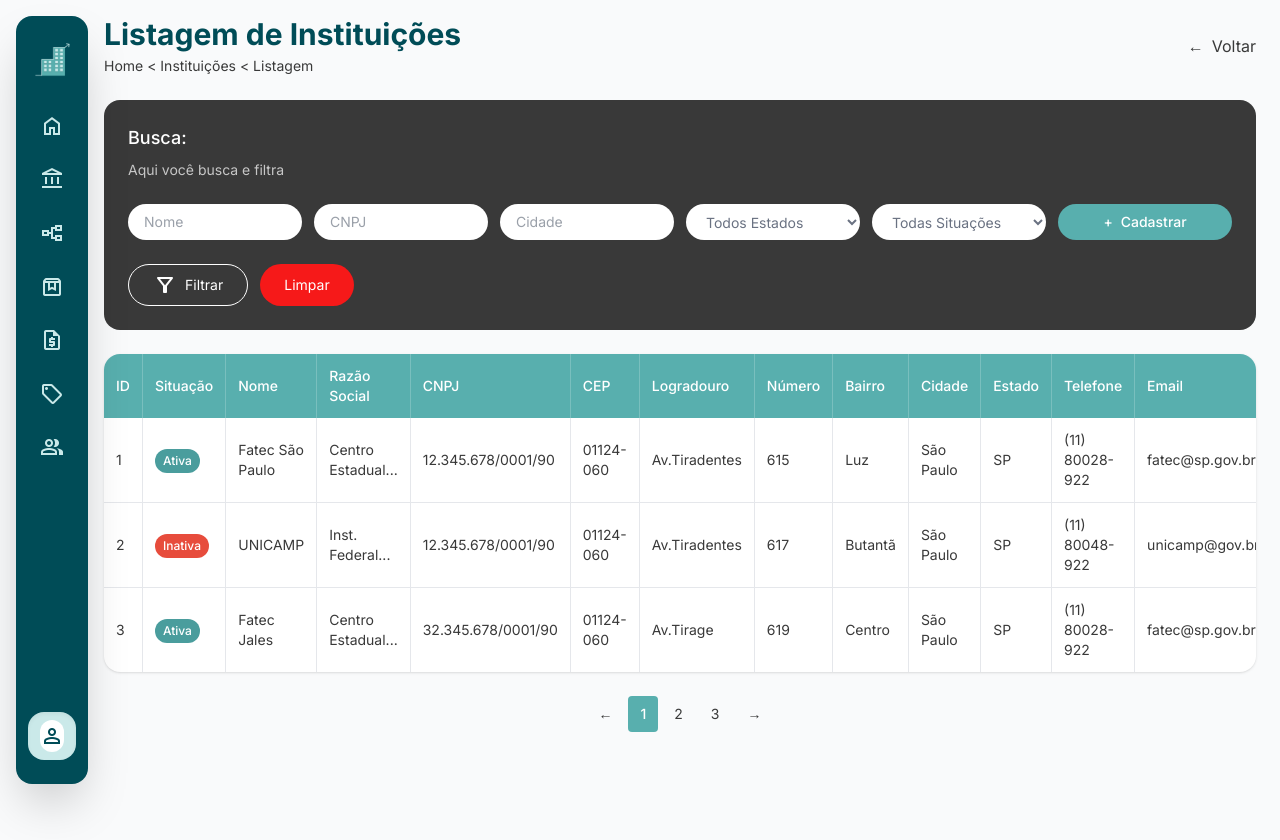
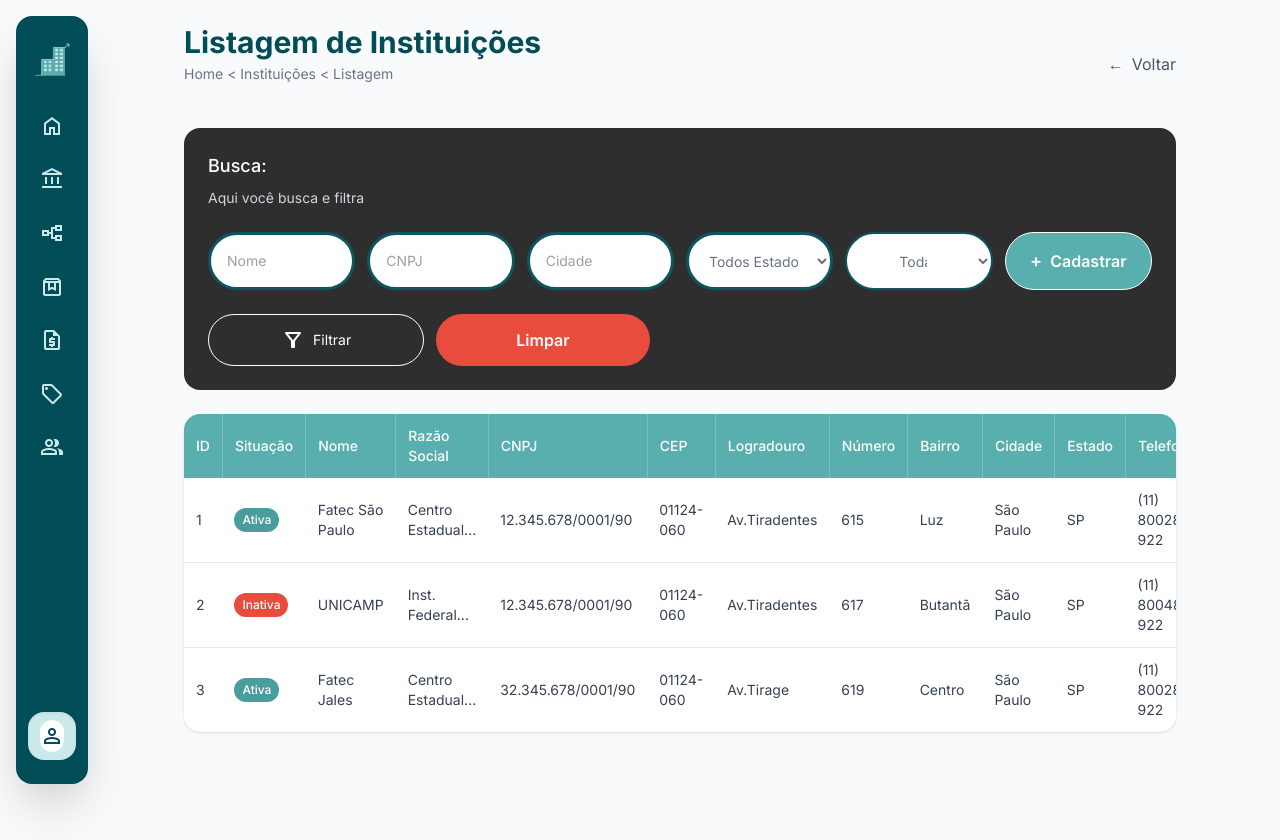
Before and after one commit to Fatec-ADS-AMS2025/civitas-frontend, a Next.js app in the folder civitas-frontend/: page /dashboard/instituicoes in a window 1280 px wide. Built offline with nearby package versions, Linux system fonts and the light colour scheme.

Commit message:
:ok_hand: Alterações para ficar na padronização com o prototipo lista de Instituições

```diff
--- a/civitas-frontend/src/app/dashboard/instituicoes/page.tsx
+++ b/civitas-frontend/src/app/dashboard/instituicoes/page.tsx
@@ -98,53 +98,53 @@ export default function InstituicoesPage() {
   }
 
   return (
-    <div className="min-h-screen bg-gray-50 font-sans">
+    <div className="min-h-screen bg-transparent font-sans px-6 sm:px-10 lg:px-20 py-6 sm:py-10 lg:py-2">
       {/* Header */}
       <div className="flex flex-col sm:flex-row justify-between items-start sm:items-center mb-6 gap-4">
         <div>
-          <h1 className="text-2xl md:text-3xl font-bold civitas-teal-dark">Listagem de Instituições</h1>
-          <nav className="text-sm civitas-gray-dark mt-1">
+          <h1 className="text-2xl md:text-3xl font-bold text-[#004C57]">Listagem de Instituições</h1>
+          <nav className="text-sm text-gray-500 mt-1 mb-5">
             Home &lt; Instituições &lt; Listagem
           </nav>
         </div>
-        <button className="flex items-center civitas-gray-dark hover:text-gray-800">
+        <button className="flex items-center text-gray-600 hover:text-gray-800">
           <span className="mr-2">←</span>
           Voltar
         </button>
       </div>
 
       {/* Área de Busca e Filtros */}
-      <div className="bg-civitas-gray-dark rounded-2xl p-4 md:p-6 mb-6">
+      <div className="bg-[#2E2E2E] rounded-2xl p-4 md:p-6 mb-6">
         <h2 className="text-white text-lg font-medium mb-2">Busca:</h2>
-        <p className="civitas-gray-light text-sm mb-6">Aqui você busca e filtra</p>
+        <p className="text-gray-300 text-sm mb-6">Aqui você busca e filtra</p>
 
-        {/* Filtros - Layout responsivo */}
+        {/* Filtros */}
         <div className="grid grid-cols-1 sm:grid-cols-2 lg:grid-cols-6 gap-3 mb-6">
           <input
             type="text"
             placeholder="Nome"
             value={filtros.nome}
             onChange={(e) => handleFiltroChange('nome', e.target.value)}
-            className="px-4 py-2 rounded-full border-0 focus:ring-2 focus:ring-teal-500 outline-none text-gray-700 bg-white w-full font-sans text-sm"
+            className="px-4 py-2 rounded-full border-[3px] border-[#0D5660] focus:ring-2 focus:ring-[#0D5660] outline-none text-gray-700 bg-white w-full text-sm"
           />
           <input
             type="text"
             placeholder="CNPJ"
             value={filtros.cnpj}
             onChange={(e) => handleFiltroChange('cnpj', e.target.value)}
-            className="px-4 py-2 rounded-full border-0 focus:ring-2 focus:ring-teal-500 outline-none text-gray-700 bg-white w-full font-sans text-sm"
+            className="px-4 py-2 rounded-full border-[3px] border-[#0D5660] focus:ring-2 focus:ring-[#0D5660] outline-none text-gray-700 bg-white w-full text-sm"
           />
           <input
             type="text"
             placeholder="Cidade"
             value={filtros.cidade}
             onChange={(e) => handleFiltroChange('cidade', e.target.value)}
-            className="px-4 py-2 rounded-full border-0 focus:ring-2 focus:ring-teal-500 outline-none text-gray-700 bg-white w-full font-sans text-sm"
+            className="px-4 py-2 rounded-full border-[3px] border-[#0D5660] focus:ring-2 focus:ring-[#0D5660] outline-none text-gray-700 bg-white w-full text-sm"
           />
           <select
             value={filtros.estado}
             onChange={(e) => handleFiltroChange('estado', e.target.value)}
-            className="px-4 py-2 rounded-full border-0 focus:ring-2 focus:ring-teal-500 outline-none text-gray-500 bg-white w-full font-sans text-sm"
+            className="px-4 py-2 rounded-full border-[3px] border-[#0D5660] focus:ring-2 focus:ring-[#0D5660] outline-none text-gray-500 bg-white w-full text-sm"
             title="Filtrar por estado"
           >
             <option value="">Todos Estados</option>
@@ -155,18 +155,19 @@ export default function InstituicoesPage() {
           <select
             value={filtros.situacao}
             onChange={(e) => handleFiltroChange('situacao', e.target.value)}
-            className="px-4 py-2 rounded-full border-0 focus:ring-2 focus:ring-teal-500 outline-none text-gray-500 bg-white w-full font-sans text-sm"
+            className="px-12 py-2 rounded-full border-[2px] border-[#0D5660] focus:ring-2 focus:ring-[#0D5660] outline-none text-gray-500 bg-white w-full text-sm"
             title="Filtrar por situação"
           >
             <option value="">Todas Situações</option>
             <option value="Ativa">Ativa</option>
             <option value="Inativa">Inativa</option>
           </select>
+
           <button
             onClick={() => handleAcao('cadastrar', 0)}
-            className="flex items-center justify-center bg-civitas-teal-primary text-white px-6 py-2 rounded-full hover:opacity-90 transition-all w-full font-sans text-sm font-medium"
+            className="flex items-center justify-center bg-[#58AFAE] text-white px-6 py-3.5 rounded-full hover:opacity-90 transition-all w-full text-base font-semibold border-[1px] border-[#FFFFFF]"
           >
-            <span className="mr-2">+</span>
+            <span className="mr-2 text-lg">+</span>
             Cadastrar
           </button>
         </div>
@@ -175,87 +176,63 @@ export default function InstituicoesPage() {
         <div className="flex flex-col sm:flex-row gap-3">
           <button
             onClick={filtrarInstituicoes}
-            className="flex items-center justify-center bg-transparent text-white px-6 py-2 rounded-full border border-white hover:opacity-90 transition-all w-full sm:w-auto font-sans text-sm"
+            className="flex items-center justify-center bg-transparent text-white px-18 py-2 rounded-full border border-white hover:opacity-90 transition-all w-full sm:w-auto text-sm"
           >
             <span className="material-symbols-outlined mr-2 text-sm">filter_alt</span>
             Filtrar
           </button>
+
           <button
             onClick={limparFiltros}
-            className="bg-civitas-red-limpar text-white px-6 py-2 rounded-full hover:opacity-90 transition-all w-full sm:w-auto font-sans text-sm"
+            className="bg-[#E74C3C] text-white px-20 py-3.5 rounded-full hover:opacity-90 transition-all w-full sm:w-auto text-base font-semibold"
           >
             Limpar
           </button>
         </div>
       </div>
 
-      {/* Tabela de Instituições - Desktop */}
+      {/* Tabela */}
       <div className="hidden md:block bg-white rounded-2xl shadow-sm overflow-hidden">
         <div className="overflow-x-auto">
-          <table className="w-full font-sans">
-            <thead className="bg-civitas-teal-primary text-white">
+          <table className="w-full text-sm text-gray-700">
+            <thead className="bg-[#58AFAE] text-white">
               <tr>
-                <th className="px-3 py-3 text-left text-sm font-medium border-r border-white/20">ID</th>
-                <th className="px-3 py-3 text-left text-sm font-medium border-r border-white/20">Situação</th>
-                <th className="px-3 py-3 text-left text-sm font-medium border-r border-white/20">Nome</th>
-                <th className="px-3 py-3 text-left text-sm font-medium border-r border-white/20">Razão Social</th>
-                <th className="px-3 py-3 text-left text-sm font-medium border-r border-white/20">CNPJ</th>
-                <th className="px-3 py-3 text-left text-sm font-medium border-r border-white/20">CEP</th>
-                <th className="px-3 py-3 text-left text-sm font-medium border-r border-white/20">Logradouro</th>
-                <th className="px-3 py-3 text-left text-sm font-medium border-r border-white/20">Número</th>
-                <th className="px-3 py-3 text-left text-sm font-medium border-r border-white/20">Bairro</th>
-                <th className="px-3 py-3 text-left text-sm font-medium border-r border-white/20">Cidade</th>
-                <th className="px-3 py-3 text-left text-sm font-medium border-r border-white/20">Estado</th>
-                <th className="px-3 py-3 text-left text-sm font-medium border-r border-white/20">Telefone</th>
-                <th className="px-3 py-3 text-left text-sm font-medium border-r border-white/20">Email</th>
-                <th className="px-3 py-3 text-left text-sm font-medium">Ações</th>
+                {['ID', 'Situação', 'Nome', 'Razão Social', 'CNPJ', 'CEP', 'Logradouro', 'Número', 'Bairro', 'Cidade', 'Estado', 'Telefone', 'Email', 'Ações'].map((col) => (
+                  <th key={col} className="px-3 py-3 text-left font-medium border-r border-white/20">{col}</th>
+                ))}
               </tr>
             </thead>
             <tbody className="divide-y divide-gray-200">
-              {mockInstituicoes.map((instituicao, index) => (
-                <tr key={instituicao.id} className="hover:bg-gray-50">
-                  <td className="px-3 py-3 text-sm civitas-gray-dark border-r border-gray-200">{instituicao.id}</td>
-                  <td className="px-3 py-3 border-r border-gray-200">
-                    <span className={`inline-flex px-2 py-1 rounded-full text-xs font-medium ${
-                      instituicao.situacao === 'Ativa'
-                        ? 'bg-civitas-teal-active text-white'
-                        : 'bg-civitas-red-inactive text-white'
-                    }`}>
-                      {instituicao.situacao}
+              {mockInstituicoes.map((i) => (
+                <tr key={i.id} className="hover:bg-gray-50">
+                  <td className="px-3 py-3">{i.id}</td>
+                  <td className="px-3 py-3">
+                    <span
+                      className={`inline-flex px-2 py-1 rounded-full text-xs font-medium ${
+                        i.situacao === 'Ativa'
+                          ? 'bg-[#4A9D9D] text-white'
+                          : 'bg-[#E74C3C] text-white'
+                      }`}
+                    >
+                      {i.situacao}
                     </span>
                   </td>
-                  <td className="px-3 py-3 text-sm civitas-gray-dark border-r border-gray-200">{instituicao.nome}</td>
-                  <td className="px-3 py-3 text-sm civitas-gray-dark border-r border-gray-200">{instituicao.razaoSocial}</td>
-                  <td className="px-3 py-3 text-sm civitas-gray-dark border-r border-gray-200">{instituicao.cnpj}</td>
-                  <td className="px-3 py-3 text-sm civitas-gray-dark border-r border-gray-200">{instituicao.cep}</td>
-                  <td className="px-3 py-3 text-sm civitas-gray-dark border-r border-gray-200">{instituicao.logradouro}</td>
-                  <td className="px-3 py-3 text-sm civitas-gray-dark border-r border-gray-200">{instituicao.numero}</td>
-                  <td className="px-3 py-3 text-sm civitas-gray-dark border-r border-gray-200">{instituicao.bairro}</td>
-                  <td className="px-3 py-3 text-sm civitas-gray-dark border-r border-gray-200">{instituicao.cidade}</td>
-                  <td className="px-3 py-3 text-sm civitas-gray-dark border-r border-gray-200">{instituicao.estado}</td>
-                  <td className="px-3 py-3 text-sm civitas-gray-dark border-r border-gray-200">{instituicao.telefone}</td>
-                  <td className="px-3 py-3 text-sm civitas-gray-dark border-r border-gray-200">{instituicao.email}</td>
+                  <td className="px-3 py-3">{i.nome}</td>
+                  <td className="px-3 py-3">{i.razaoSocial}</td>
+                  <td className="px-3 py-3">{i.cnpj}</td>
+                  <td className="px-3 py-3">{i.cep}</td>
+                  <td className="px-3 py-3">{i.logradouro}</td>
+                  <td className="px-3 py-3">{i.numero}</td>
+                  <td className="px-3 py-3">{i.bairro}</td>
+                  <td className="px-3 py-3">{i.cidade}</td>
+                  <td className="px-3 py-3">{i.estado}</td>
+                  <td className="px-3 py-3">{i.telefone}</td>
+                  <td className="px-3 py-3">{i.email}</td>
                   <td className="px-3 py-3">
                     <div className="flex space-x-1">
-                      <button
-                        onClick={() => handleAcao('visualizar', instituicao.id)}
-                        className="p-1 hover:opacity-70 hover:bg-gray-50 rounded"
-                        title="Visualizar"
-                      >
-                        <span className="material-symbols-outlined text-sm">visibility</span>
-                      </button>
-                      <button
-                        onClick={() => handleAcao('editar', instituicao.id)}
-                        className="p-1 hover:opacity-70 hover:bg-gray-50 rounded"
-                        title="Editar"
-                      >
-                        <span className="material-symbols-outlined text-sm">edit</span>
-                      </button>
-                      <button
-                        onClick={() => handleAcao('excluir', instituicao.id)}
-                        className="p-1 hover:opacity-70 hover:bg-gray-50 rounded"
-                        title="Excluir"
-                      >
+                      <button className="p-1 hover:bg-gray-100 rounded"><span className="material-symbols-outlined text-sm">visibility</span></button>
+                      <button className="p-1 hover:bg-gray-100 rounded"><span className="material-symbols-outlined text-sm">edit_square</span></button>
+                      <button className="p-1 hover:bg-[#E74C3C]/20 rounded ">
                         <span className="material-symbols-outlined text-sm">delete</span>
                       </button>
                     </div>
@@ -266,74 +243,6 @@ export default function InstituicoesPage() {
           </table>
         </div>
       </div>
-
-      {/* Cards de Instituições - Mobile */}
-      <div className="block md:hidden space-y-4 font-sans">
-        {mockInstituicoes.map((instituicao) => (
-          <div key={instituicao.id} className="bg-white rounded-2xl p-4 shadow-sm">
-            <div className="flex justify-between items-start mb-3">
-              <h3 className="font-semibold civitas-gray-dark">{instituicao.nome}</h3>
-              <span className={`inline-flex px-2 py-1 rounded-full text-xs font-medium ${
-                instituicao.situacao === 'Ativa'
-                  ? 'bg-civitas-teal-active text-white'
-                  : 'bg-civitas-red-inactive text-white'
-              }`}>
-                {instituicao.situacao}
-              </span>
-            </div>
-
-            <div className="text-sm civitas-gray-dark space-y-1 mb-4">
-              <div><strong>ID:</strong> {instituicao.id}</div>
-              <div><strong>Razão Social</strong></div>
-              <div>{instituicao.razaoSocial}</div>
-              <div><strong>CNPJ</strong></div>
-              <div>{instituicao.cnpj}</div>
-              <div><strong>Endereço</strong></div>
-              <div>{instituicao.logradouro}, {instituicao.numero} - {instituicao.bairro}</div>
-              <div><strong>CEP</strong></div>
-              <div>{instituicao.cep}</div>
-              <div><strong>Cidade / Estado</strong></div>
-              <div>{instituicao.cidade} - {instituicao.estado}</div>
-              <div><strong>Telefone</strong></div>
-              <div>{instituicao.telefone}</div>
-              <div><strong>E-mail</strong></div>
-              <div className="civitas-gray-dark">{instituicao.email}</div>
-            </div>
-
-            <div className="flex space-x-2">
-              <button
-                onClick={() => handleAcao('visualizar', instituicao.id)}
-                className="flex-1 bg-civitas-gray-dark text-white py-2 px-4 rounded-full text-sm font-medium hover:opacity-90 transition-all"
-              >
-                Ver
-              </button>
-              <button
-                onClick={() => handleAcao('editar', instituicao.id)}
-                className="flex-1 bg-civitas-teal-primary text-white py-2 px-4 rounded-full text-sm font-medium hover:opacity-90 transition-all"
-              >
-                Editar
-              </button>
-              <button
-                onClick={() => handleAcao('excluir', instituicao.id)}
-                className="flex-1 bg-civitas-red-limpar text-white py-2 px-4 rounded-full text-sm font-medium hover:opacity-90 transition-all"
-              >
-                Excluir
-              </button>
-            </div>
-          </div>
-        ))}
-      </div>
-
-      {/* Paginação */}
-      <div className="flex justify-center mt-6 font-sans">
-        <div className="flex items-center space-x-1">
-          <button className="px-3 py-2 text-sm civitas-gray-dark hover:opacity-70 hover:bg-gray-100 rounded">←</button>
-          <button className="px-3 py-2 text-sm bg-civitas-teal-primary text-white rounded font-medium">1</button>
-          <button className="px-3 py-2 text-sm civitas-gray-dark hover:opacity-70 hover:bg-gray-100 rounded">2</button>
-          <button className="px-3 py-2 text-sm civitas-gray-dark hover:opacity-70 hover:bg-gray-100 rounded">3</button>
-          <button className="px-3 py-2 text-sm civitas-gray-dark hover:opacity-70 hover:bg-gray-100 rounded">→</button>
-        </div>
-      </div>
     </div>
   )
 }
```
Also changed, not shown: 2 other files (tests, documents, lock files or other folders).
